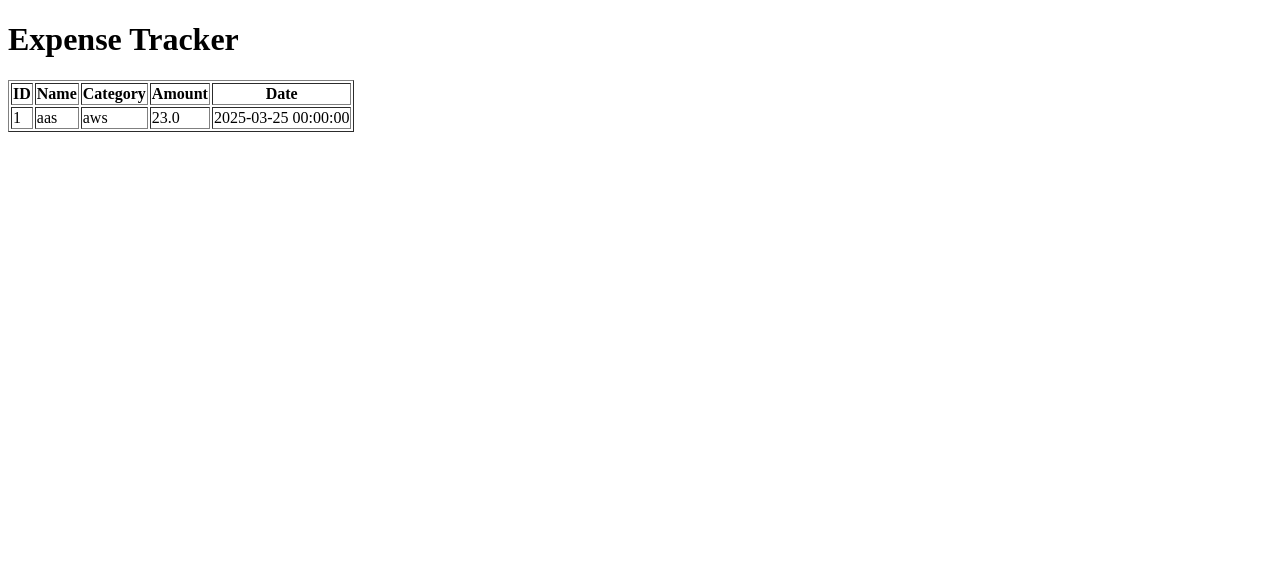
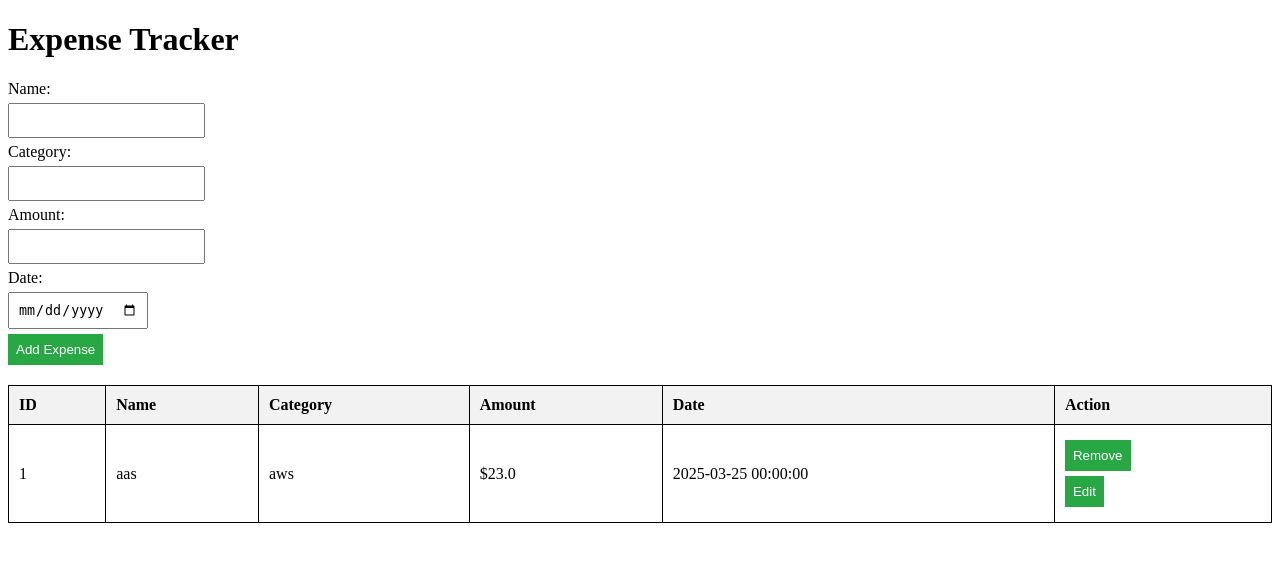
Before and after one commit to TMBeaver/expense-tracker, a Flask app: page / in a window 1280 px wide. Shown: the top 562 px of the page. Run offline with Flask 3, Linux system fonts and the light colour scheme.

Commit message:
ADDED : Expense editing, you can manualy edit expenses NAME,CATEGORY,AMOUNT,DATE.

```diff
--- a/app.py
+++ b/app.py
@@ -1,18 +1,73 @@
-from flask import Flask, render_template
-from models import db, Expense  # Import your database and model
+from flask import Flask, render_template, request, redirect, url_for, jsonify
+from models import db, Expense
+from datetime import datetime
+import os
 
 app = Flask(__name__)
-app.config['SQLALCHEMY_DATABASE_URI'] = 'sqlite:///instance/expenses.db'
+basedir = os.path.abspath(os.path.dirname(__file__))
+app.config['SQLALCHEMY_DATABASE_URI'] = f"sqlite:///{os.path.join(basedir, 'instance', 'expenses.db')}"
 app.config['SQLALCHEMY_TRACK_MODIFICATIONS'] = False
 
 db.init_app(app)
 
 @app.route('/')
 def index():
-    expenses = Expense.query.all()  # Get all expenses from DB
+    expenses = Expense.query.all()
     return render_template('index.html', expenses=expenses)
+
+#   ==================ADD  expense function of sqlalchemy==============
+@app.route('/add_expense', methods=['POST'])
+
+def add_expense():
+    name = request.form['name']
+    category = request.form['category']
+    amount = request.form['amount']
+    date = request.form['date']
+
+    new_expense = Expense(
+        name=name,
+        category=category,
+        amount=float(amount),
+        date=datetime.strptime(date, '%Y-%m-%d')
+
+    )
+
+    db.session.add(new_expense)
+    db.session.commit()
+    return redirect(url_for('index'))
+
+#==================== EDIT function in table=========================
+@app.route('/update_expense', methods=['POST'])
+def update_expense():
+    expense_id = request.form['expense_id']
+    name = request.form['name']
+    category = request.form['category']
+    amount = request.form['amount']
+    date = request.form['date']
+
+    expense = Expense.query.get(expense_id)
+    if expense:
+        expense.name = name
+        expense.category = category
+        expense.amount = float(amount)
+        expense.date = datetime.strptime(date, '%Y-%m-%d')
+
+        db.session.commit()
+
+    return redirect(url_for('index'))
+
+#   ==================Delete function of sqlalchemy==============
+@app.route('/delete_expense/<int:expense_id>', methods=['POST'])
+def delete_expense(expense_id):
+    expense = Expense.query.get(expense_id)
+    if expense:
+        db.session.delete(expense)
+        db.session.commit()
+        return jsonify({"success": True})
+    else:
+        return jsonify({"success": False, "error": "Expense not found"}), 404
 
 if __name__ == '__main__':
     with app.app_context():
-        db.create_all()  # Ensure DB tables exist
+        db.create_all()
     app.run(debug=True)
--- a/templates/index.html
+++ b/templates/index.html
@@ -7,23 +7,123 @@
 </head>
 <body>
     <h1>Expense Tracker</h1>
-    <table border="1">
+
+    <!--============ The expense form itself==============-->
+    <form id="expense-form" action="/add_expense" method="POST">
+        <input type="hidden" name="expense_id" id="expenseId">
+        <label>Name:</label>
+        <input type="text" name="name" id="name" required>
+
+        <label>Category:</label>
+        <input type="text" name="category" id="category" required>
+
+        <label>Amount:</label>
+        <input type="number" name="amount" id="amount" required>
+
+        <label for="date">Date:</label>
+        <input type="date" id="date" name="date" required>
+
+        <button type="submit" id="submit-btn">Add Expense</button>
+    </form>
+
+
+    <!-- Expense Table -->
+    <table>
         <tr>
             <th>ID</th>
             <th>Name</th>
             <th>Category</th>
             <th>Amount</th>
             <th>Date</th>
+            <th>Action</th>
         </tr>
         {% for expense in expenses %}
         <tr>
             <td>{{ expense.id }}</td>
             <td>{{ expense.name }}</td>
             <td>{{ expense.category }}</td>
-            <td>{{ expense.amount }}</td>
+            <td>${{ expense.amount }}</td>
             <td>{{ expense.date }}</td>
+            <td>
+                <button onclick="deleteExpense('{{ expense.id }}')">Remove</button>
+                <button onclick="editExpense('{{ expense.id }}', '{{ expense.name }}', '{{ expense.category }}', '{{ expense.amount }}', '{{ expense.date }}')">
+                    Edit </button>
+            </td>
+
+
         </tr>
         {% endfor %}
     </table>
+
+    <!--Deletion script-->
+    <script>
+        function deleteExpense(expenseId) {
+            fetch(`/delete_expense/${expenseId}`, {
+                method: 'POST',
+            })
+            .then(response => response.json())
+            .then(data => {
+                if (data.success) {
+                    location.reload();  // Reload the page after deletion
+                } else {
+                    alert("Failed to delete expense: " + data.error);
+                }
+            })
+            .catch(error => console.error('Error:', error));
+        }
+    </script>
+
+    <!--EDIT script for editing expenses that are written alrd-->
+
+<script>
+
+function editExpense(id, name, category, amount, date) {
+
+
+    document.getElementById("expenseId").value = id;
+    document.getElementById("name").value = name;
+    document.getElementById("category").value = category;
+    document.getElementById("amount").value = amount;
+    document.getElementById("date").value = date.split(" ")[0]; // Remove time part if present
+
+    document.getElementById("submit-btn").innerText = "Update Expense";
+    document.getElementById("expense-form").action = "/update_expense";
+}
+
+</script>
+
 </body>
 </html>
+
+<style>
+    table {
+        width: 100%;
+        border-collapse: collapse;
+        margin-top: 20px;
+    }
+    th, td {
+        border: 1px solid black;
+        padding: 10px;
+        text-align: left;
+    }
+    th {
+        background-color: #f2f2f2;
+    }
+    form {
+        margin-bottom: 20px;
+    }
+    input, button {
+        display: block;
+        margin: 5px 0;
+        padding: 8px;
+    }
+    button {
+        background-color: #28a745;
+        color: white;
+        border: none;
+        cursor: pointer;
+    }
+    button:hover {
+        background-color: #218838;
+    }
+</style>
```
Also changed, not shown: models.py (+12 -3 lines), instance/expenses.DB.
